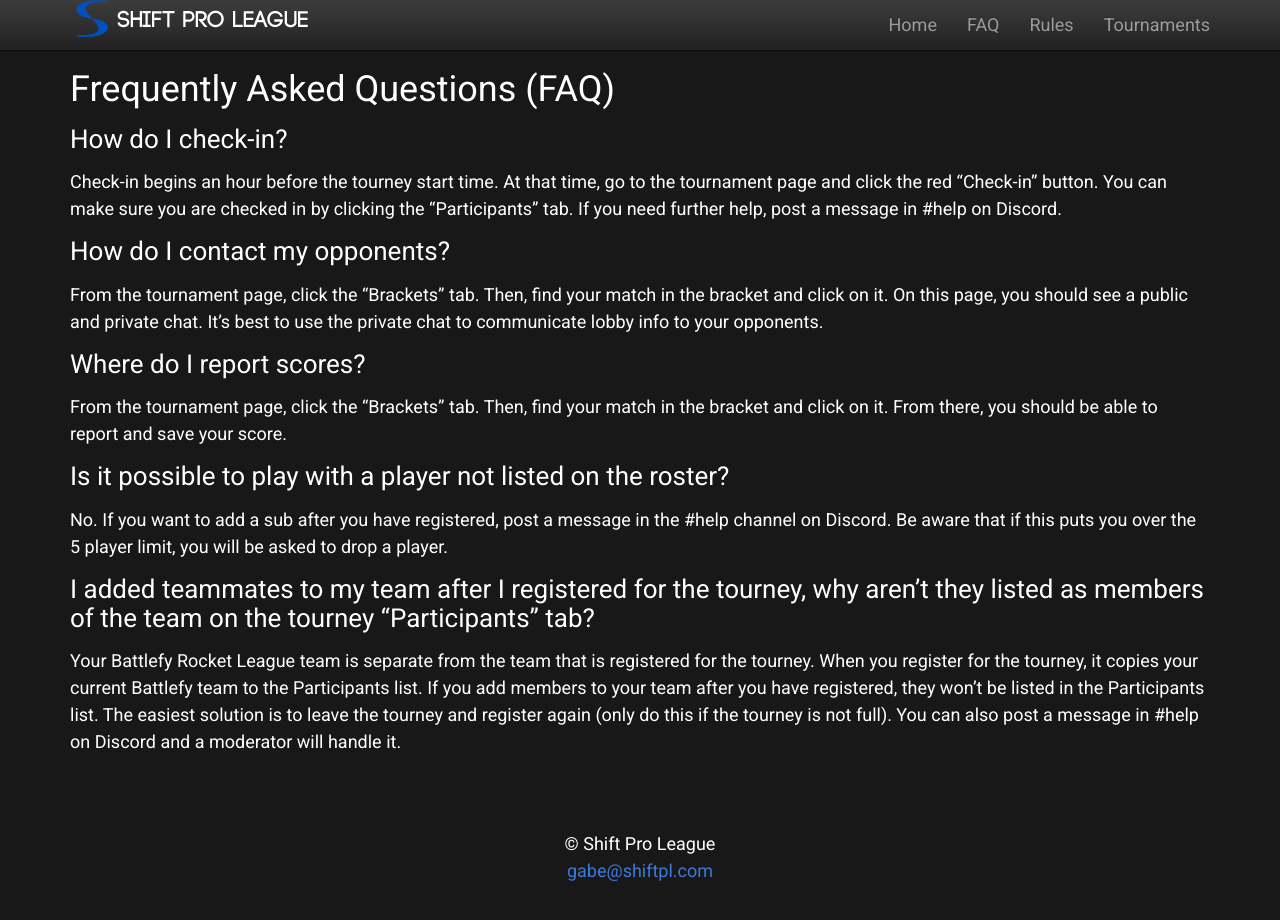
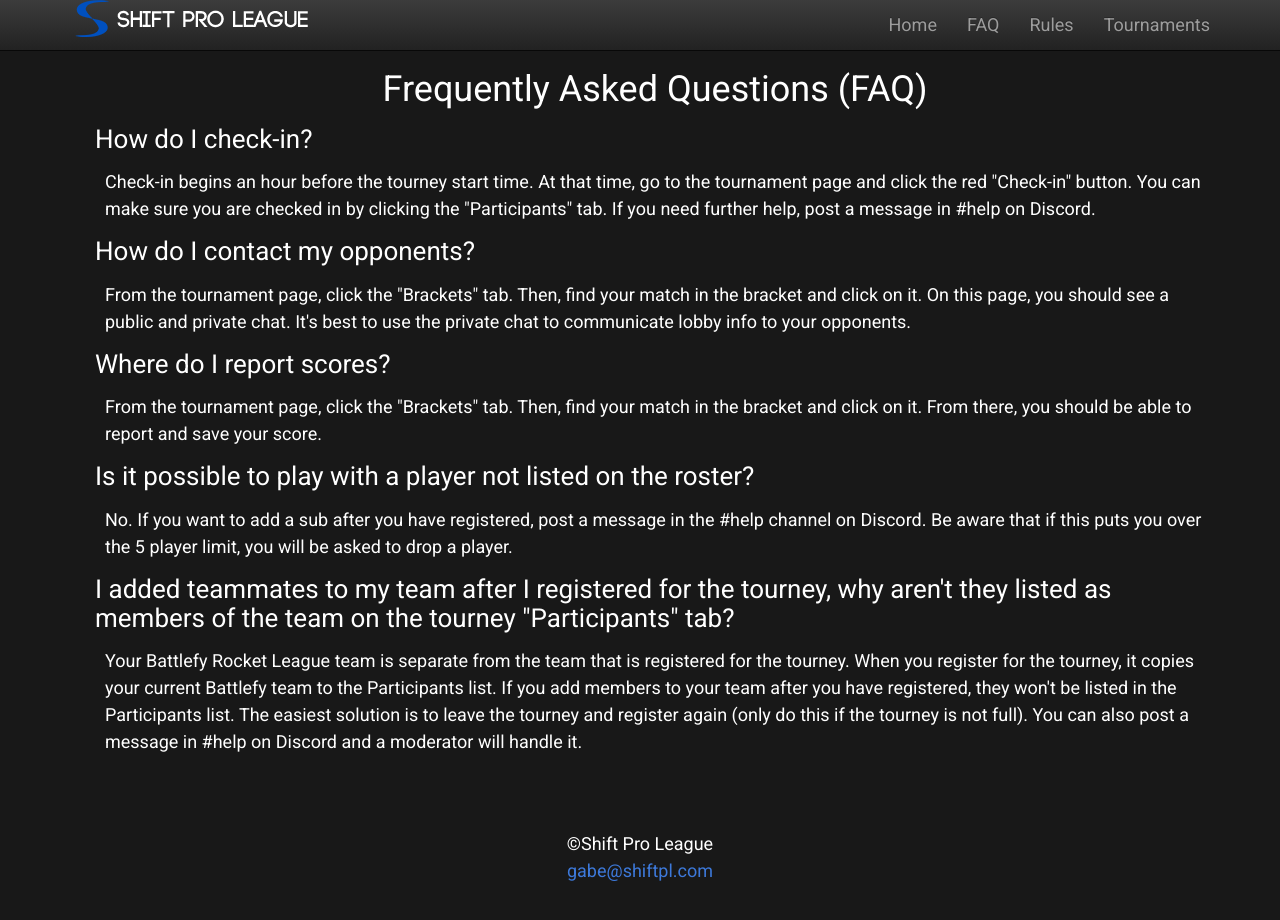
Before and after one commit to Alstedo/alstedo.github.io, a Jekyll site: the page built from faq.html, in a window 1280 px wide and 929 px high. Shown: the top 920 px of the window. Built offline with Jekyll 4.4.1, drawn with Linux system fonts in a browser that asks for light colours.

Commit message:
faq styling

```diff
--- a/_includes/footer.html
+++ b/_includes/footer.html
@@ -1,11 +1,11 @@
 <footer class="site-footer">
 
-  <div class="container-fluid">
+  <div class="container">
     <div class="row">
 
       <div class="col-lg-12">
         <ul class="contact-list text-center">
-          <li>&copy; {{ site.title }}</li>
+          <li>&copy;{{ site.title }}</li>
           <li><a href="mailto:{{ site.email }}">{{ site.email }}</a></li>
         </ul>
       </div>
--- a/_sass/_layout.scss
+++ b/_sass/_layout.scss
@@ -275,3 +275,8 @@
     color: $text-color;
   }
 }
+
+.questions, p {
+  margin-left: 10px;
+  margin-right: 10px;
+}
--- /dev/null
+++ b/faq.html
@@ -0,0 +1,47 @@
+---
+layout: page
+title: FAQ
+permalink: /faq/
+---
+
+
+<div class="container">
+  <div class="row">
+    <div class="col-lg-12">
+
+      <div class="text-center">
+        <h1>Frequently Asked Questions (FAQ)</h1>
+      </div>
+
+      <div class="questions">
+
+        <h3>How do I check-in?</h3>
+        <p>
+          Check-in begins an hour before the tourney start time. At that time, go to the tournament page and click the red "Check-in" button. You can make sure you are checked in by clicking the "Participants" tab. If you need further help, post a message in #help on Discord.
+        </p>
+
+        <h3>How do I contact my opponents?</h3>
+        <p>
+          From the tournament page, click the "Brackets" tab. Then, find your match in the bracket and click on it. On this page, you should see a public and private chat. It's best to use the private chat to communicate lobby info to your opponents.
+        </p>
+
+        <h3>Where do I report scores?</h3>
+        <p>
+          From the tournament page, click the "Brackets" tab. Then, find your match in the bracket and click on it. From there, you should be able to report and save your score.
+        </p>
+
+        <h3>Is it possible to play with a player not listed on the roster?</h3>
+        <p>
+          No. If you want to add a sub after you have registered, post a message in the #help channel on Discord. Be aware that if this puts you over the 5 player limit, you will be asked to drop a player.
+        </p>
+
+        <h3>I added teammates to my team after I registered for the tourney, why aren't they listed as members of the team on the tourney "Participants" tab?</h3>
+        <p>
+          Your Battlefy Rocket League team is separate from the team that is registered for the tourney. When you register for the tourney, it copies your current Battlefy team to the Participants list. If you add members to your team after you have registered, they won't be listed in the Participants list. The easiest solution is to leave the tourney and register again (only do this if the tourney is not full). You can also post a message in #help on Discord and a moderator will handle it.
+        </p>
+
+      </div>
+
+    </div>
+  </div>
+</div>
```
Also changed, not shown: faq.md (deleted, +0 -27 lines).
